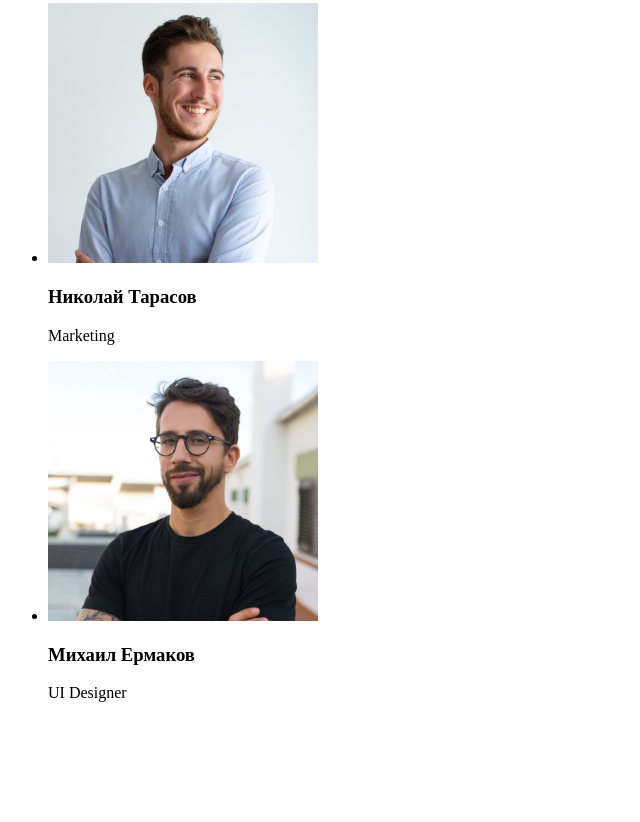
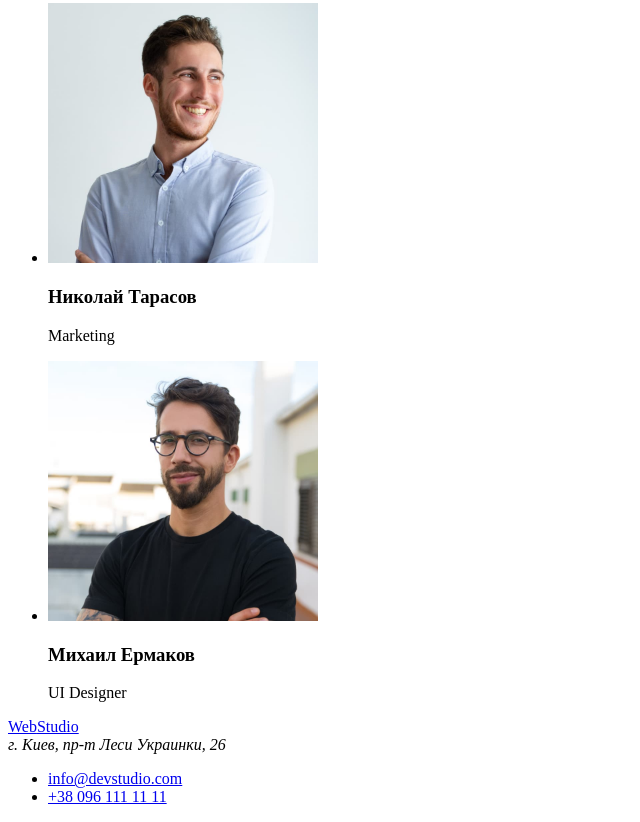
Before and after one commit to byht1/goit-markup-hw-01, a plain HTML site: page index.html in a window 1280 px wide. Shown: the part 2282-3104 px from the top of the page, without its empty margins (0-640 px from the left). Before the commit the page ends 3000 px from the top, so only its background shows below. Drawn offline with Linux system fonts and the light colour scheme.

Commit message:
Подвал or footer

```diff
--- a/index.html
+++ b/index.html
@@ -100,5 +100,18 @@
 
     </main>
 
+    <!-- Подвал or footer -->
+    <footer>
+
+        <a href="/"><span>Web</span>Studio</a>
+        <address>
+            г. Киев, пр-т Леси Украинки, 26
+        </address>
+        <ul>
+            <li><a href="mailto:info@devstudio.com">info@devstudio.com</a></li>
+            <li><a href="tel:+380961111111">+38 096 111 11 11</a></li>
+        </ul>
+
+    </footer>
 </body>
 </html>
```
